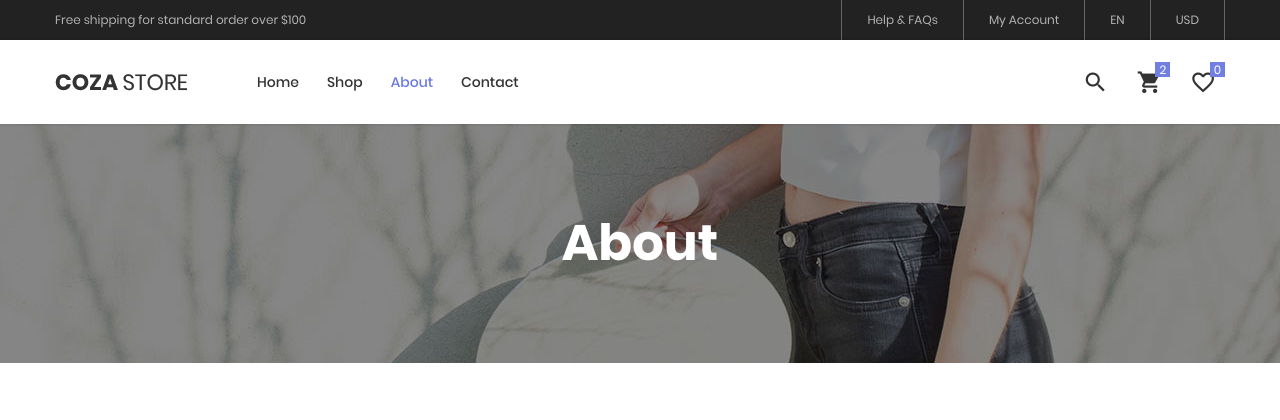
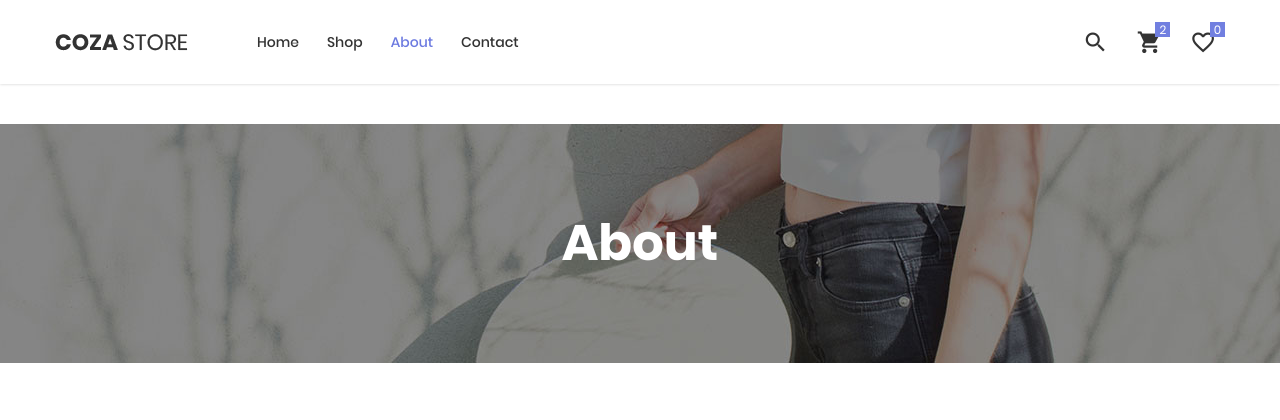
Before and after one commit to umamalfarizi/sensek-seni-kreatif, a PHP site: page /about.php in a window 1280 px wide. Shown: the top 420 px of the page. Run offline with PHP 8.4, Linux system fonts and the light colour scheme; some libraries are stand-ins or nearby versions; some web fonts are replaced.

Commit message:
memperbaiki

```diff
--- a/about.php
+++ b/about.php
@@ -35,21 +35,7 @@
          <!-- Header desktop -->
          <div class="container-menu-desktop">
             <!-- Topbar -->
-            <div class="top-bar">
-               <div class="content-topbar flex-sb-m h-full container">
-                  <div class="left-top-bar">Free shipping for standard order over $100</div>
 
-                  <div class="right-top-bar flex-w h-full">
-                     <a href="#" class="flex-c-m trans-04 p-lr-25"> Help & FAQs </a>
-
-                     <a href="#" class="flex-c-m trans-04 p-lr-25"> My Account </a>
-
-                     <a href="#" class="flex-c-m trans-04 p-lr-25"> EN </a>
-
-                     <a href="#" class="flex-c-m trans-04 p-lr-25"> USD </a>
-                  </div>
-               </div>
-            </div>
 
             <div class="wrap-menu-desktop how-shadow1">
                <nav class="limiter-menu-desktop container">
--- a/css/main.css
+++ b/css/main.css
@@ -266,7 +266,7 @@ Input, textarea : 14px/1.6 '', Arial, sans-serif;
 
 .wrap-menu-desktop {
    position: fixed;
-   z-index: 1100;
+   z-index: 0;
    background-color: transparent;
    width: 100%;
    height: 84px;
@@ -620,7 +620,7 @@ Input, textarea : 14px/1.6 '', Arial, sans-serif;
 }
 
 .header-v4 .fix-menu-desktop.container-menu-desktop {
-   height: 110px;
+   height: 50px;
 }
 
 /*---------------------------------------------*/
```
Also changed, not shown: index.php (+15 -0 lines), product.php (+15 -0 lines).
